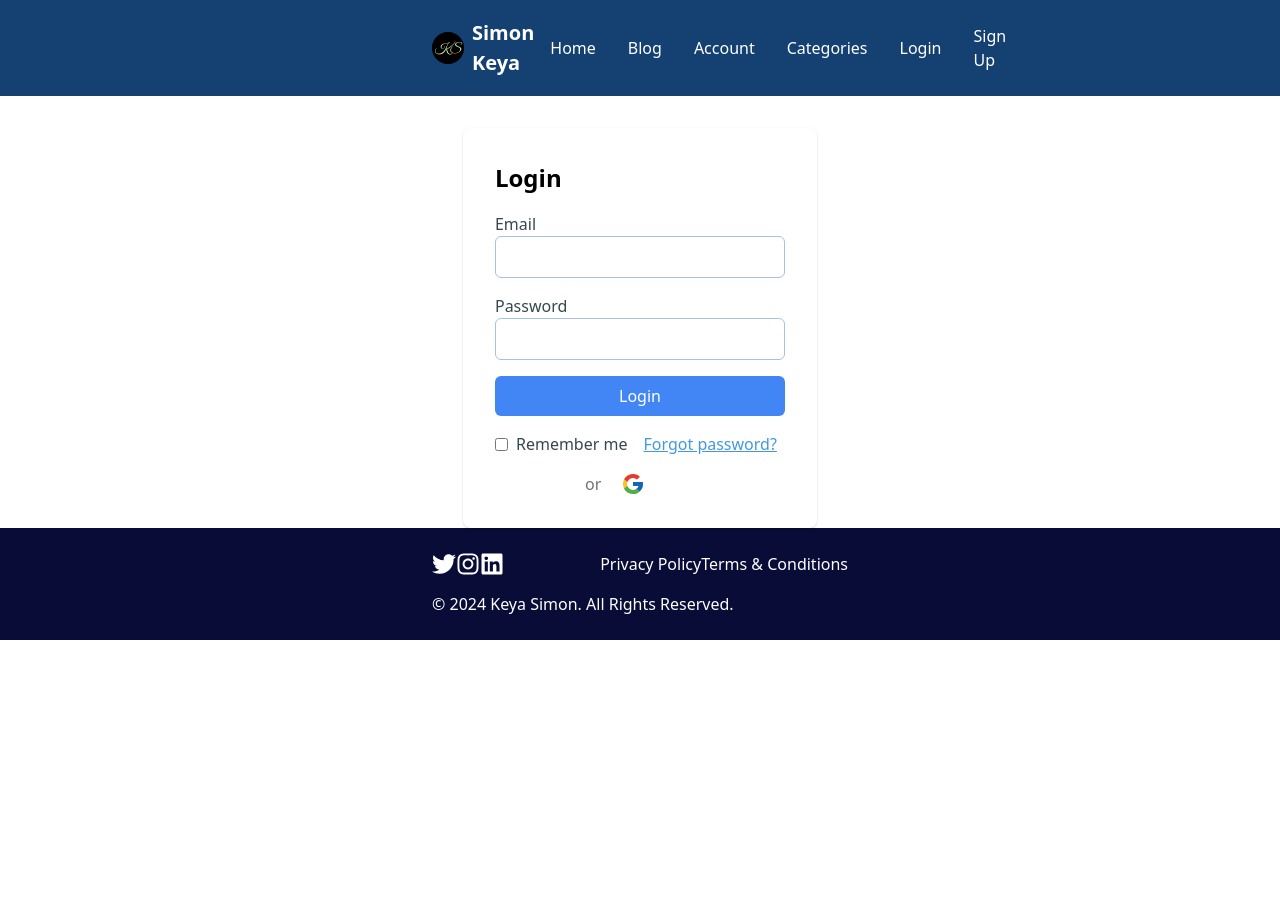
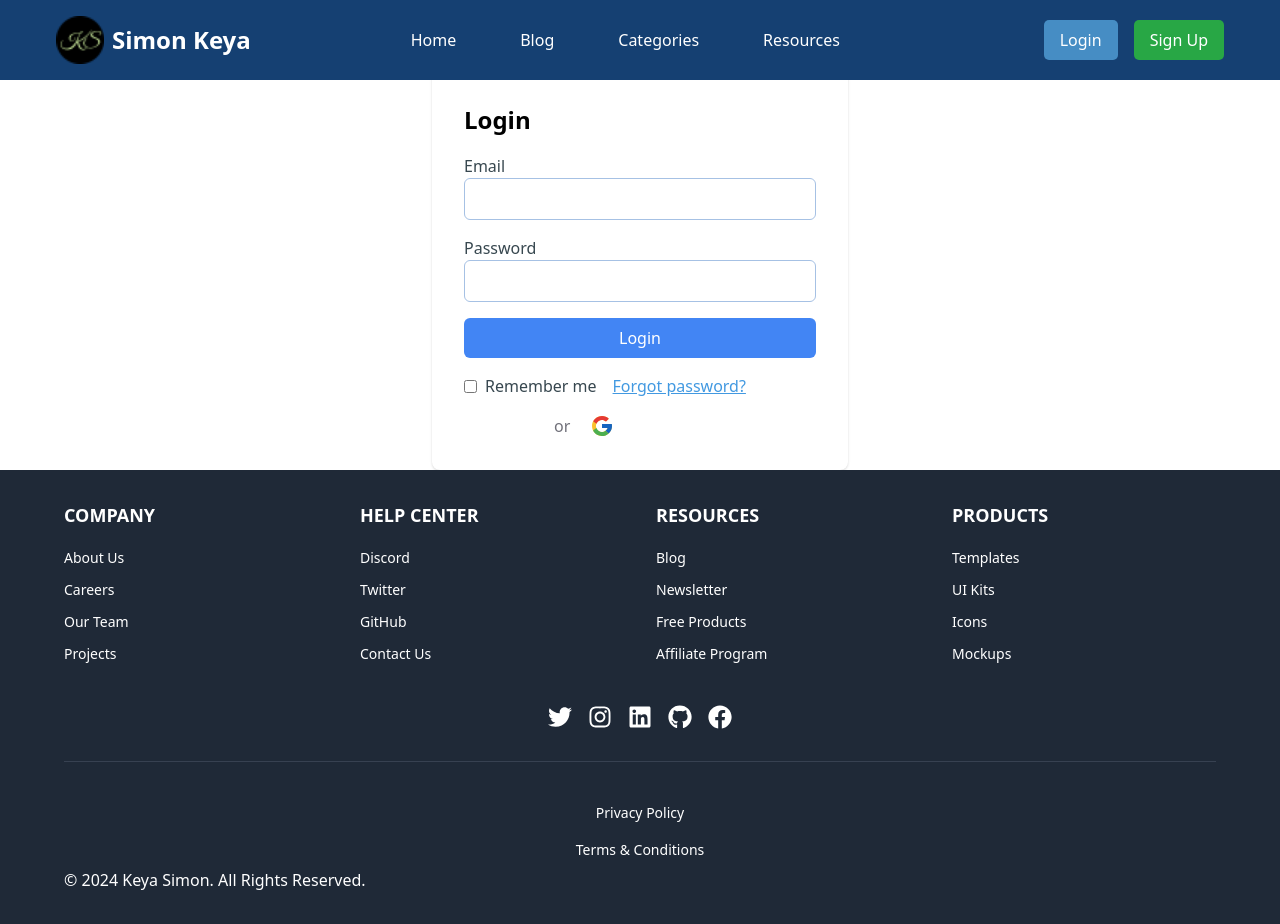
Before and after one commit to Simon-Keya/Keya-Simon, a React (Create React App) app in the folder keya-simon/: page /login in a window 1280 px wide. Before the commit the page ends 800 px from the top, so only its background shows below. Built offline with nearby package versions, Linux system fonts and the light colour scheme.

Commit message:
commit_12

```diff
--- a/keya-simon/package.json
+++ b/keya-simon/package.json
@@ -15,6 +15,8 @@
     "@types/react-dom": "^18.3.0",
     "@types/react-router-dom": "^5.3.3",
     "axios": "^1.7.2",
+    "postcss": "^8.4.39",
+    "postcss-loader": "^8.1.1",
     "react": "^18.3.1",
     "react-dom": "^18.3.1",
     "react-icons": "^5.2.0",
--- a/keya-simon/src/components/Layout/Footer.tsx
+++ b/keya-simon/src/components/Layout/Footer.tsx
@@ -1,41 +1,78 @@
-import React from 'react';
-import { FaTwitter, FaInstagram, FaLinkedin } from 'react-icons/fa';
+import { FaFacebook, FaGithub, FaInstagram, FaLinkedin, FaTwitter } from 'react-icons/fa';
 import '../styles/Layout/Footer.css';
+
+const SITEMAP = [
+  {
+    title: "Company",
+    links: ["About Us", "Careers", "Our Team", "Projects"],
+  },
+  {
+    title: "Help Center",
+    links: ["Discord", "Twitter", "GitHub", "Contact Us"],
+  },
+  {
+    title: "Resources",
+    links: ["Blog", "Newsletter", "Free Products", "Affiliate Program"],
+  },
+  {
+    title: "Products",
+    links: ["Templates", "UI Kits", "Icons", "Mockups"],
+  },
+];
+
+const currentYear = new Date().getFullYear();
 
 const Footer = () => {
   return (
-    <footer className="bg-gray-800 text-white py-6">
-      <div className="container mx-auto flex justify-between items-center px-4">
-        {/* Social Media Icons */}
-        <div className="flex items-center space-x-4">
-          <button onClick={() => window.open('https://twitter.com')} className="text-white focus:outline-none">
-            <FaTwitter className="h-6 w-6 fill-current" />
+    <footer className="footer">
+      <div className="footer-container">
+        <div className="footer-grid">
+          {SITEMAP.map(({ title, links }, index) => (
+            <div key={index} className="footer-column">
+              <h5>{title}</h5>
+              <ul>
+                {links.map((link, index) => (
+                  <li key={index}>
+                    <a href="#" className="text-sm hover:underline">
+                      {link}
+                    </a>
+                  </li>
+                ))}
+              </ul>
+            </div>
+          ))}
+        </div>
+        <div className="footer-social-icons">
+          <button onClick={() => window.open('https://twitter.com')} aria-label="Twitter">
+            <FaTwitter className="footer-icon" />
           </button>
-          <button onClick={() => window.open('https://instagram.com')} className="text-white focus:outline-none">
-            <FaInstagram className="h-6 w-6 fill-current" />
+          <button onClick={() => window.open('https://instagram.com')} aria-label="Instagram">
+            <FaInstagram className="footer-icon" />
           </button>
-          <button onClick={() => window.open('https://linkedin.com')} className="text-white focus:outline-none">
-            <FaLinkedin className="h-6 w-6 fill-current" />
+          <button onClick={() => window.open('https://linkedin.com')} aria-label="LinkedIn">
+            <FaLinkedin className="footer-icon" />
+          </button>
+          <button onClick={() => window.open('https://github.com')} aria-label="GitHub">
+            <FaGithub className="footer-icon" />
+          </button>
+          <button onClick={() => window.open('https://facebook.com')} aria-label="Facebook">
+            <FaFacebook className="footer-icon" />
           </button>
         </div>
-        {/* Privacy Terms and Policy */}
-        <div className="flex items-center space-x-4">
-          <button onClick={() => window.open('/privacytermspolicy')} className="text-sm text-white hover:underline focus:outline-none">
+        <div className="footer-legal">
+          <button onClick={() => window.open('/privacytermspolicy')} aria-label="Privacy Policy">
             Privacy Policy
           </button>
-          <button onClick={() => window.open('/privacytermspolicy')} className="text-sm text-white hover:underline focus:outline-none">
+          <button onClick={() => window.open('/termsandconditions')} aria-label="Terms & Conditions">
             Terms & Conditions
           </button>
         </div>
-      </div>
-      {/* Copyright Information */}
-      <div className="container mx-auto text-center mt-4">
-        <p className="text-sm">
-          &copy; {new Date().getFullYear()} Keya Simon. All Rights Reserved.
-        </p>
+        <div className="footer-copy">
+          <p>&copy; {currentYear} Keya Simon. All Rights Reserved.</p>
+        </div>
       </div>
     </footer>
   );
-};
+}
 
 export default Footer;
--- a/keya-simon/src/components/Layout/Header.tsx
+++ b/keya-simon/src/components/Layout/Header.tsx
@@ -1,67 +1,88 @@
-import React, { useState } from 'react';
+import { useEffect, useRef, useState } from 'react';
 import { Link } from 'react-router-dom';
 import '../styles/Layout/Header.css';
 
 const Header = () => {
-  const [isAccountDropdownOpen, setIsAccountDropdownOpen] = useState(false);
+  const [isResourcesDropdownOpen, setIsResourcesDropdownOpen] = useState(false);
   const [isCategoriesDropdownOpen, setIsCategoriesDropdownOpen] = useState(false);
+  const resourcesDropdownRef = useRef<HTMLDivElement>(null);
+  const categoriesDropdownRef = useRef<HTMLDivElement>(null);
 
-  const toggleAccountDropdown = () => {
-    setIsAccountDropdownOpen(!isAccountDropdownOpen);
+  const toggleResourcesDropdown = () => {
+    setIsResourcesDropdownOpen(!isResourcesDropdownOpen);
   };
 
   const toggleCategoriesDropdown = () => {
     setIsCategoriesDropdownOpen(!isCategoriesDropdownOpen);
   };
 
+  const handleClickOutside = (event: MouseEvent) => {
+    if (
+      resourcesDropdownRef.current && !resourcesDropdownRef.current.contains(event.target as Node) &&
+      categoriesDropdownRef.current && !categoriesDropdownRef.current.contains(event.target as Node)
+    ) {
+      setIsResourcesDropdownOpen(false);
+      setIsCategoriesDropdownOpen(false);
+    }
+  };
+
+  useEffect(() => {
+    document.addEventListener('mousedown', handleClickOutside);
+    return () => {
+      document.removeEventListener('mousedown', handleClickOutside);
+    };
+  }, []);
+
   return (
-    <header className="bg-blue-600 text-white py-4">
-      <div className="container mx-auto ">
-        {/* Logo and Title */}
-        <Link to="/" className="flex items-center text-white no-underline">
-          <img src="/logo.png" alt="Logo" className="h-8 mr-2" />
-          <span className="font-bold text-xl">Simon Keya</span>
+    <header>
+      <div className="header-container">
+        <Link to="/" className="header-logo">
+          <img src="/logo.png" alt="Logo" />
+          <span>Simon Keya</span>
         </Link>
 
-        {/* Navigation Links */}
-        <nav className="flex">
-          <Link to="/" className="px-4 py-2 hover:text-gray-300">Home</Link>
-          <Link to="/blog" className="px-4 py-2 hover:text-gray-300">Blog</Link>
-
-          {/* Account Dropdown */}
-          <div className="relative px-4 py-2">
-            <button onMouseEnter={toggleAccountDropdown} onMouseLeave={toggleAccountDropdown}>
-              Account
+        <nav className="header-nav">
+          <div className="center-links">
+            <Link to="/">Home</Link>
+            <Link to="/blog">Blog</Link>
+            <div className="dropdown-menu" ref={categoriesDropdownRef}>
+              <button
+                className="dropdown-button"
+                onClick={toggleCategoriesDropdown}
+              >
+                Categories
               </button>
-            {isAccountDropdownOpen && (
-              <div className="origin-top-right absolute right- mt-2 w-48 rounded-md shadow-lg py-1 bg-white ring-1 ring-black ring-opacity-5">
-                <Link to="/profile" className="block px-4 py-2 text-sm text-gray-700 hover:bg-gray-100">Profile</Link>
-                <Link to="/settings" className="block px-4 py-2 text-sm text-gray-700 hover:bg-gray-100">Settings</Link>
+              {isCategoriesDropdownOpen && (
+                <div className="dropdown-content">
+                  <Link to="/art">Art</Link>
+                  <Link to="/psychology">Psychology</Link>
+                  <Link to="/technology">Technology</Link>
+                  <Link to="/philosophy">Philosophy</Link>
+                  <Link to="/self-improvement">Self Improvement</Link>
                 </div>
               )}
             </div>
-
-          {/* Categories Dropdown */}
-          <div className="relative px-4 py-2">
-            <button onMouseEnter={toggleCategoriesDropdown} onMouseLeave={toggleCategoriesDropdown}>
-              Categories
+            <div className="dropdown-menu" ref={resourcesDropdownRef}>
+              <button
+                className="dropdown-button"
+                onClick={toggleResourcesDropdown}
+              >
+                Resources
               </button>
-            {isCategoriesDropdownOpen && (
-              <div className="origin-top-right absolute right- mt-2 w-48 rounded-md shadow-lg py-1 bg-white ring-1 ring-black ring-opacity-5">
-                {/* Map over your categories if they are dynamic otherwise list them as below */}
-                <Link to="/Art" className="block px-4 py-2 text-sm text-gray-700 hover:bg-gray-100">Art</Link>
-                <Link to="/Psychology" className="block px-4 py-2 text-sm text-gray-700 hover:bg-gray-100">Psychology</Link>
-                <Link to="/Technology" className="block px-4 py-2 text-sm text-gray-700 hover:bg-gray-100">Technology</Link>
-                <Link to="/Philosophy" className="block px-4 py-2 text-sm text-gray-700 hover:bg-gray-100">Philosophy</Link>
-                <Link to="/self improvement" className="block px-4 py-2 text-sm text-gray-700 hover:bg-gray-100">Self Improvement</Link>
-                {/* ... Other categories */}
+              {isResourcesDropdownOpen && (
+                <div className="dropdown-content">
+                  <Link to="/books">Books</Link>
+                  <Link to="/news">News</Link>
+                  <Link to="/tutorials">Tutorials</Link>
+                  <Link to="/support">Support</Link>
                 </div>
               )}
             </div>
-
-          {/* Authentication Links */}
-          <Link to="/login" className="px-4 py-2 hover:text-gray-300">Login</Link>
-          <Link to="/register" className="px-4 py-2 hover:text-gray-300">Sign Up</Link>
+          </div>
+          <div className="auth-links">
+            <Link to="/login" className="login-button">Login</Link>
+            <Link to="/register" className="signup-button">Sign Up</Link>
+          </div>
         </nav>
       </div>
     </header>
--- a/keya-simon/src/components/styles/Layout/Footer.css
+++ b/keya-simon/src/components/styles/Layout/Footer.css
@@ -1,123 +1,116 @@
-/* Footer Container */
-footer {
-    background-color: #090c36;
-    /* Gray background */
-    color: #ffffff;
-    /* White text color */
-    padding: 1.5rem 0;
-    /* Vertical padding */
-
+.footer {
+    background-color: #1f2937; /* dark gray background */
+    color: #ffffff; /* white text color */
+    padding: 2rem 0; /* vertical padding */
   }
 
-/* Container for Social Media Icons and Privacy Terms */
-.container {
+  .footer-container {
     max-width: 1200px;
-    /* Maximum width */
     margin: 0 auto;
-    /* Center the container horizontally */
-    padding: 0 1rem;
-    /* Horizontal padding */
+    padding: 0 1.5rem; /* horizontal padding */
     display: flex;
-    /* Display as flexbox */
-    justify-content: space-between;
-    /* Space evenly between items */
+    flex-direction: column;
   }
 
-/* Social Media Icons Styling */
-.social-media-icons {
-    display: flex;
-    /* Display as flexbox */
-    align-items: center;
-    /* Center vertically */
-    justify-content: flex-start;
-    /* Align to the left */
-    gap: 1rem;
-    /* Spacing between icons */
+  .footer-grid {
+    display: grid;
+    grid-template-columns: repeat(1, 1fr);
+    gap: 2rem;
   }
 
-/* Privacy Terms and Policy Styling */
-.privacy-terms {
-    display: flex;
-    /* Display as flexbox */
-    align-items: center;
-    /* Center vertically */
-    justify-content: flex-end;
-    /* Align to the right */
+  @media (min-width: 768px) {
+    .footer-grid {
+      grid-template-columns: repeat(2, 1fr);
+    }
   }
 
-/* Privacy Terms Button Styling */
-.privacy-terms button {
-    color: #ffffff;
-    /* White text color */
-    font-size: 0.875rem;
-    /* Font size */
-    text-decoration: none;
-    /* Remove default underline */
-    cursor: pointer;
-    /* Change cursor to pointer */
-    transition: color 0.3s;
-    /* Smooth color transition */
+  @media (min-width: 1024px) {
+    .footer-grid {
+      grid-template-columns: repeat(4, 1fr);
+    }
   }
 
-/* Privacy Terms Button Hover Effect */
-.privacy-terms button:hover {
-    color: #d1d5db;
-    /* Lighter text color on hover */
+  .footer-column {
+    display: flex;
+    flex-direction: column;
   }
 
-/* Privacy Policy Content Styling */
-.privacy-policy-content {
-    position: absolute;
-    /* Position absolute */
-    background-color: #1f2937;
-    /* Dark gray background */
-    color: #ffffff;
-    /* White text color */
-    padding: 1rem;
-    /* Padding */
-    border-radius: 0.5rem;
-    /* Rounded corners */
-    box-shadow: 0 4px 6px -1px rgba(0, 0, 0, 0.1), 0 2px 4px -1px rgba(0, 0, 0, 0.06);
-    /* Box shadow */
-    top: 100%;
-    /* Position below the button */
-    left: 50%;
-    /* Center horizontally */
-    transform: translateX(-50%);
-    /* Center horizontally */
-    width: 20rem;
-    /* Fixed width */
+  .footer-column h5 {
+    margin-bottom: 1rem;
+    font-size: 1.125rem;
+    font-weight: 600;
+    text-transform: uppercase;
   }
 
-/* Copyright Information Styling */
-.copyright {
-    max-width: 1200px;
-    /* Maximum width */
-    margin: 0 auto;
-    /* Center the container horizontally */
-    padding: 0 1rem;
-    /* Horizontal padding */
-    text-align: center;
-    /* Center text */
-    margin-top: 1.5rem;
-    /* Top margin */
+  .footer-column ul {
+    list-style: none;
+    padding: 0;
+    margin: 0;
   }
 
-/* Copyright Text Styling */
-.copyright p {
-    font-size: 0.875rem;
-    /* Font size */
+  .footer-column li {
+    margin-bottom: 0.5rem;
   }
 
-/* Media Queries */
-@media screen and (max-width: 768px) {
-    .container {
-        flex-direction: column;
-        /* Arrange items vertically on smaller screens */
+  .footer-column a {
+    font-size: 0.875rem;
+    color: #ffffff;
+    text-decoration: none;
   }
 
-    .privacy-terms {
-        margin-top: 1rem;
-        /* Add margin top for privacy terms on smaller screens */
+  .footer-column a:hover {
+    text-decoration: underline;
   }
+
+  .footer-social-icons {
+    display: flex;
+    align-items: center;
+    justify-content: center;
+    gap: 1rem;
+    margin-top: 2rem;
   }
+
+  .footer-social-icons button {
+    background: none;
+    border: none;
+    cursor: pointer;
+    color: #ffffff;
+  }
+
+  .footer-social-icons button:hover .footer-icon {
+    color: #38bdf8; /* Light blue hover color */
+  }
+
+  .footer-social-icons .footer-icon {
+    width: 1.5rem;
+    height: 1.5rem;
+  }
+
+  .footer-legal {
+    display: flex;
+    flex-direction: column;
+    align-items: center;
+    justify-content: space-between;
+    margin-top: 2rem;
+    border-top: 1px solid #374151; /* dark border */
+    padding-top: 2rem;
+  }
+
+  .footer-legal button {
+    background: none;
+    border: none;
+    cursor: pointer;
+    font-size: 0.875rem;
+    color: #ffffff;
+    text-decoration: none;
+    margin: 0.5rem;
+  }
+
+  .footer-legal button:hover {
+    text-decoration: underline;
+  }
+
+  .footer-legal p {
+    font-size: 0.875rem;
+    margin: 1rem 0 0 0;
+  }
--- a/keya-simon/src/components/styles/Layout/Header.css
+++ b/keya-simon/src/components/styles/Layout/Header.css
@@ -1,143 +1,153 @@
-/* Header.css */
-
 /* Base styles */
 header {
-    background-color: #154072;
-    /* Dark blue background */
-    color: #ffffff;
-    /* White text */
+    background-color: #154072; /* Dark blue background */
+    color: #ffffff; /* White text */
     padding: 1rem 0;
+    position: fixed;
     top: 0;
-    /* Position it at the top of the viewport */
     width: 100%;
-    /* Stretch the header across the entire width */
-
+    z-index: 1000;
 }
 
-.container {
+/* Container for center alignment and spacing */
+.header-container {
     display: flex;
     justify-content: space-between;
     align-items: center;
-    max-width: 1200px;
-    /* Adjust as needed */
+    max-width: 1200px; /* Adjust as needed */
     margin: 0 auto;
+    padding: 0 1rem; /* Add padding for container sides */
 }
 
 /* Logo and Title */
-.header .logo-title {
+.header-logo {
     display: flex;
     align-items: center;
-    margin-left: auto;
-    /* Move logo and title to the right */
+    text-decoration: none;
 }
 
-.header .logo-title img {
-    height: 3rem;
-    /* Adjust logo height as needed */
-    margin-right: 2rem;
-    /* Adjust spacing between logo and title */
+.header-logo img {
+    height: 3rem; /* Adjust logo height as needed */
+    margin-right: 0.5rem; /* Adjust spacing between logo and title */
 }
 
-.header .logo-title span {
-    font-size: 1.25rem;
-    /* Adjust font size as needed */
+.header-logo span {
+    font-size: 1.5rem; /* Adjust font size as needed */
     font-weight: bold;
+    white-space: nowrap; /* Prevent line break */
 }
 
 /* Navigation Links */
-nav {
+.header-nav {
     display: flex;
     align-items: center;
-    position: relative;
-    /* Make navigation bar relative to the header */
+    gap: 1rem; /* Increase space between links */
+    width: 100%;
+    justify-content: space-between;
 }
 
-nav a {
+.header-nav .center-links {
+    display: flex;
+    align-items: center;
+    gap: 2rem; /* Space between Home, Blog, Categories, and Resources links */
+    margin-left: auto;
+    margin-right: auto;
+}
+
+.header-nav a {
     text-decoration: none;
     color: inherit;
-    padding: 1rem 1.5rem;
-    /* Increase space between links */
-    transition: color 0.2s ease-in-out;
-    /* Smooth hover transition */
+    padding: 0.5rem 1rem; /* Increase space between links */
+    transition: color 0.2s ease-in-out; /* Smooth hover transition */
 }
 
-nav a:first-child {
-    /* Add space before Home link */
-    margin-left: 2rem;
-    /* Adjust as needed */
+.header-nav a:hover {
+    color: #b8ca97; /* Lighter color on hover */
 }
 
-nav a:hover {
-    color: #468dc4;
-    /* Lighter color on hover */
+/* Dropdown Menu Styles */
+.dropdown-menu {
+    position: relative;
+    display: inline-block; /* Ensures links stay inline */
 }
 
-/* Account and Category Dropdowns */
-.header .dropdown {
-    position: relative;
-    display: inline-block;
-    /* Ensures links stay inline */
+.dropdown-button {
+    background: none;
+    border: none;
+    color: inherit;
+    cursor: pointer;
+    padding: 0.5rem 1rem;
+    transition: color 0.2s ease-in-out;
 }
 
-.header .dropdown a {
-    display: block;
-    padding: 0.5rem 1rem;
+.dropdown-button:hover {
+    color: #d1694e; /* Lighter color on hover */
 }
 
-.header .dropdown ul {
+.dropdown-content {
     position: absolute;
-    top: 100%;
-    /* Position the dropdown below the navigation bar */
+    top: 100%; /* Position the dropdown below the button */
     left: 0;
-    background-color: #fff;
+    background-color: #ffffff;
     box-shadow: 0 2px 5px rgba(0, 0, 0, 0.1);
     border-radius: 5px;
     list-style: none;
     padding: 0;
     margin: 0;
-    min-width: 100px;
-    /* Adjust minimum width as needed */
-    opacity: 0;
-    /* Hide initially */
-    visibility: hidden;
-    /* Hide initially */
+    min-width: 150px; /* Adjust minimum width as needed */
+    opacity: 1; /* Show initially */
+    visibility: visible; /* Show initially */
     transition: opacity 0.2s ease-in-out, visibility 0.2s ease-in-out;
+    z-index: 1001; /* Ensure dropdown appears above other content */
 }
 
-.header:hover .dropdown ul {
-    /* Show dropdown on hover of the header */
-    opacity: 1;
-    visibility: visible;
-    /* Show on hover */
-}
-
-.header .dropdown ul li {
+.dropdown-content a {
+    display: block;
     padding: 0.5rem 1rem;
-}
-
-.header .dropdown ul li a {
-    display: block;
     color: #333;
-    padding: 5px 10px;
-    border-bottom: 1px solid #eee;
     text-decoration: none;
     transition: background-color 0.2s ease-in-out;
 }
 
-.header .dropdown ul li a:hover {
-    background-color: #f2f2f2;
+.dropdown-content a:hover {
+    background-color: #f2f2f2; /* Light grey on hover */
 }
 
-/* Login and Sign Up Links */
-.header .login-signup {
+.dropdown-menu:hover .dropdown-content {
+    opacity: 1;
+    visibility: visible; /* Show on hover */
+}
+
+/* Authentication Links */
+.header-nav .auth-links {
     display: flex;
     align-items: center;
-    margin-left: auto;
-    /* Move Login and Signup to the far right */
+    gap: 1rem; /* Increase space between auth links */
+}
+
+.login-button {
+    background-color: #468dc4; /* Light blue for login */
+    color: white;
+    padding: 0.5rem 1rem;
+    border-radius: 5px;
+    text-decoration: none;
+}
+
+.signup-button {
+    background-color: #28a745; /* Green for sign up */
+    color: white;
+    padding: 0.5rem 1rem;
+    border-radius: 5px;
+    text-decoration: none;
 }
 
 /* Additional styles (optional) */
 .header a:focus {
     /* Add focus styles for accessibility */
-    outline: 1px solid
+    outline: 1px solid #468dc4;
 }
+
+/* Add margin to the top of the main content */
+body {
+    margin-top: 70px; /* Adjust this value to match the header height */
+}
--- a/keya-simon/src/index.css
+++ b/keya-simon/src/index.css
@@ -1,4 +1,4 @@
-/* index.css */
+/* src/index.css */
 @tailwind base;
 @tailwind components;
 @tailwind utilities;
```
Also changed, not shown: keya-simon/postcss.config.js (added, +7 -0 lines), keya-simon/src/pages/Home.tsx (line endings or trailing spaces), keya-simon/tailwind.config.js (line endings or trailing spaces), 1 other file (tests, documents, lock files or other folders). Lines whose indentation alone changed are shown as unchanged.
